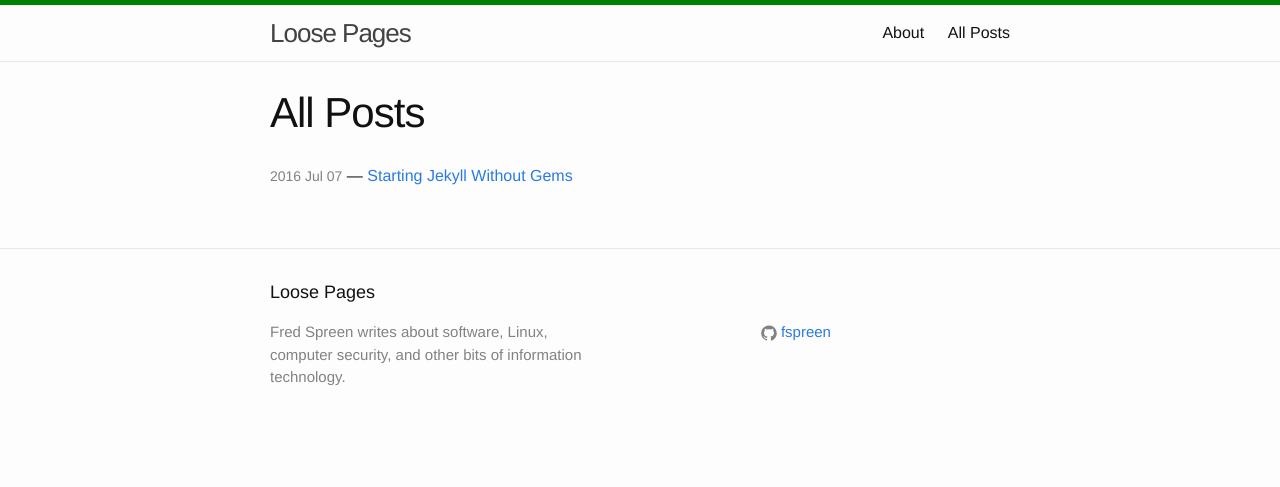
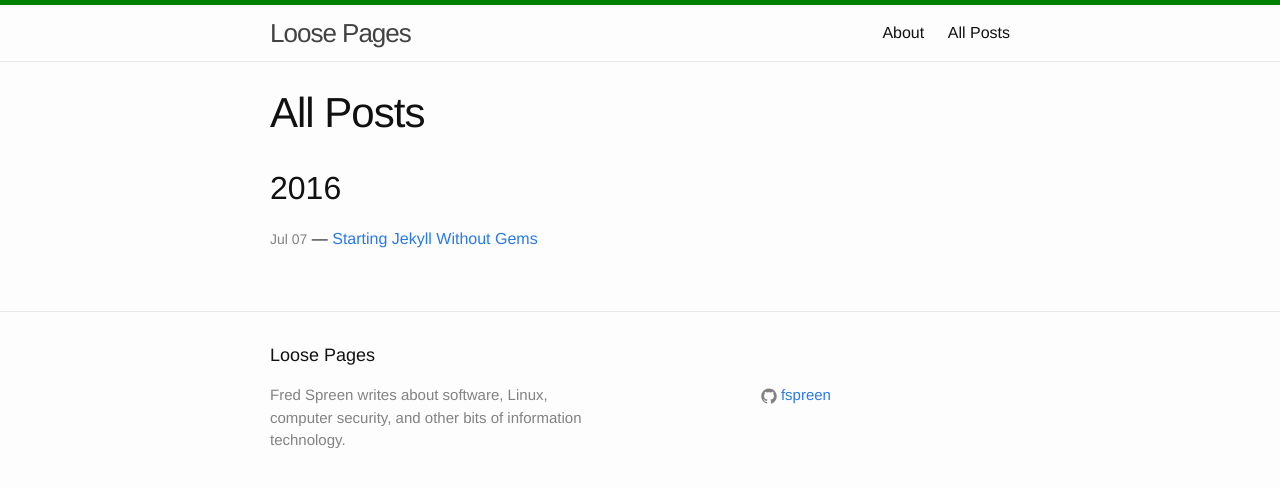
Before and after one commit to fspreen/fspreen.github.io, a Jekyll site: the page built from archive.html, in a window 1280 px wide. Shown: the top 487 px of the page. Built offline with Jekyll 4.4.1, drawn with Linux system fonts in a browser that asks for light colours.

Commit message:
Limit front page to five posts and sort archive
Limit the front page to the newest five posts.  Change the "all posts"
page to group posts by year.

```diff
--- a/archive.html
+++ b/archive.html
@@ -7,8 +7,17 @@ permalink: /archive/
 <div class="home">
     <ul class="post-list">
         {% for post in site.posts %}
+            {% unless post.next %}
+                <h2>{{ post.date | date: "%Y" }}</h2>
+            {% else %}
+                {% capture year %}{{ post.date | date: "%Y" }}{% endcapture %}
+                {% capture nyear %}{{ post.next.date | date: "%Y" }}{% endcapture %}
+                {% if year != nyear %}
+                    <h2>{{ post.date | date: "%Y" }}</h2>
+                {% endif %}
+            {% endunless %}
         <li>
-            <span class="post-meta">{{ post.date | date: "%Y %b %d" }}</span> &mdash; <a href="{{ post.url }}">{{ post.title }}</a>
+            <span class="post-meta">{{ post.date | date: "%b %d" }}</span> &mdash; <a href="{{ post.url }}">{{ post.title }}</a>
         </li>
         {% endfor %}
     </ul>
--- a/index.html
+++ b/index.html
@@ -7,7 +7,7 @@ layout: default
   <h1 class="page-heading">Recent Posts</h1>
 
   <ul class="post-list">
-    {% for post in site.posts %}
+    {% for post in site.posts limit:5 %}
       <li>
         <span class="post-meta">{{ post.date | date: "%b %-d, %Y" }}</span>
 
```
